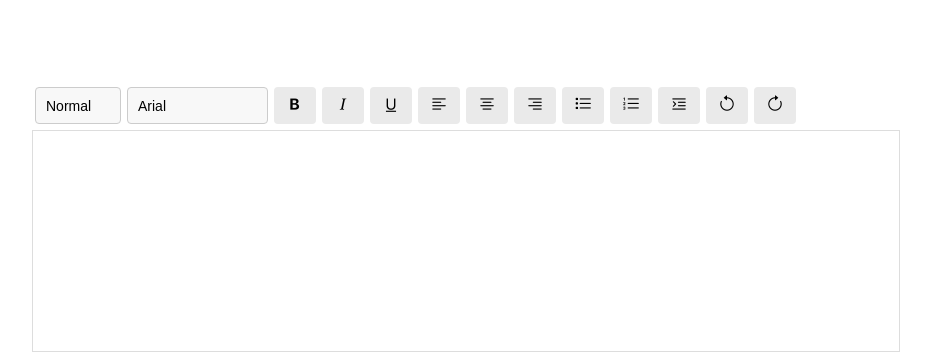
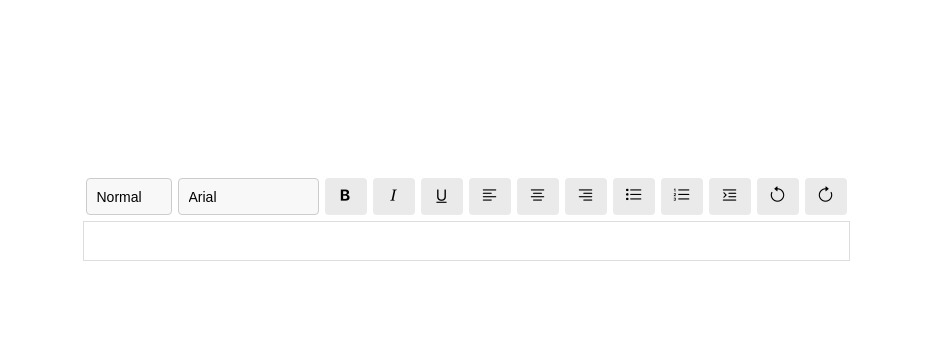
Before and after one commit to Williamug/maxi-editor, a website: page index.html in a window 1280 px wide. Shown: the part 202-557 px from the top of the page, without its empty margins (174-1105 px from the left). Drawn offline with nearby package versions, Linux system fonts and the light colour scheme.

Commit message:
Allow users to set `height` and `width`

```diff
--- a/maxi-editor.css
+++ b/maxi-editor.css
@@ -9,30 +9,13 @@ body {
 }
 
 .editor-container {
-    width: 70%;
-    max-width: 900px;
+    width: auto;
+    max-width: auto;
     text-align: left;
-}
-
-.editor {
-    border: 1px solid #ccc;
-    padding: 10px;
-    min-height: 300px;
-    font-size: 16px;
-    font-family: Arial, sans-serif;
-    background-color: #fff;
 }
 
 .maxi-toolbar {
     display: flex;
-    /* gap: 10px; */
-    /* background-color: #f4f4f4; */
-    /* padding: 10px; */
-    /* border-bottom: 1px solid #ccc; */
-    /* border-radius: 5px 5px 0 0; */
-    /* box-shadow: 0px 0px 10px rgba(0, 0, 0, 0.1); */
-    /* margin-bottom: 10px; */
-
     flex-wrap: wrap;
     justify-content: left;
     margin-bottom: 3px;
@@ -74,8 +57,8 @@ select {
 .maxi-editor {
     border: 1px solid #ddd;
     padding: 10px;
-    min-height: 200px;
-    max-height: 300px;
     overflow-y: auto;
     font-family: Arial, sans-serif;
+    height: auto;
+    background-color: #fff;
 }
```
